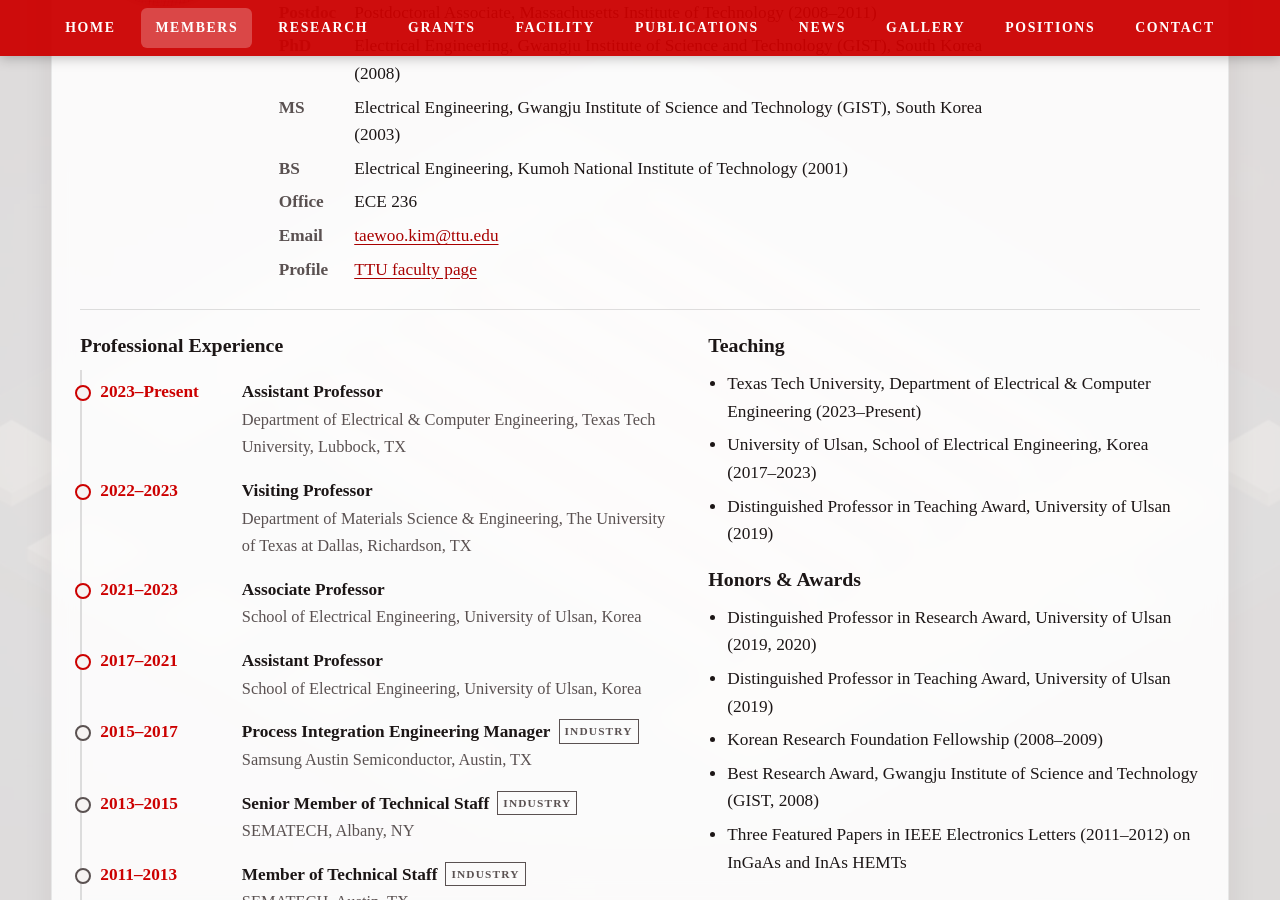
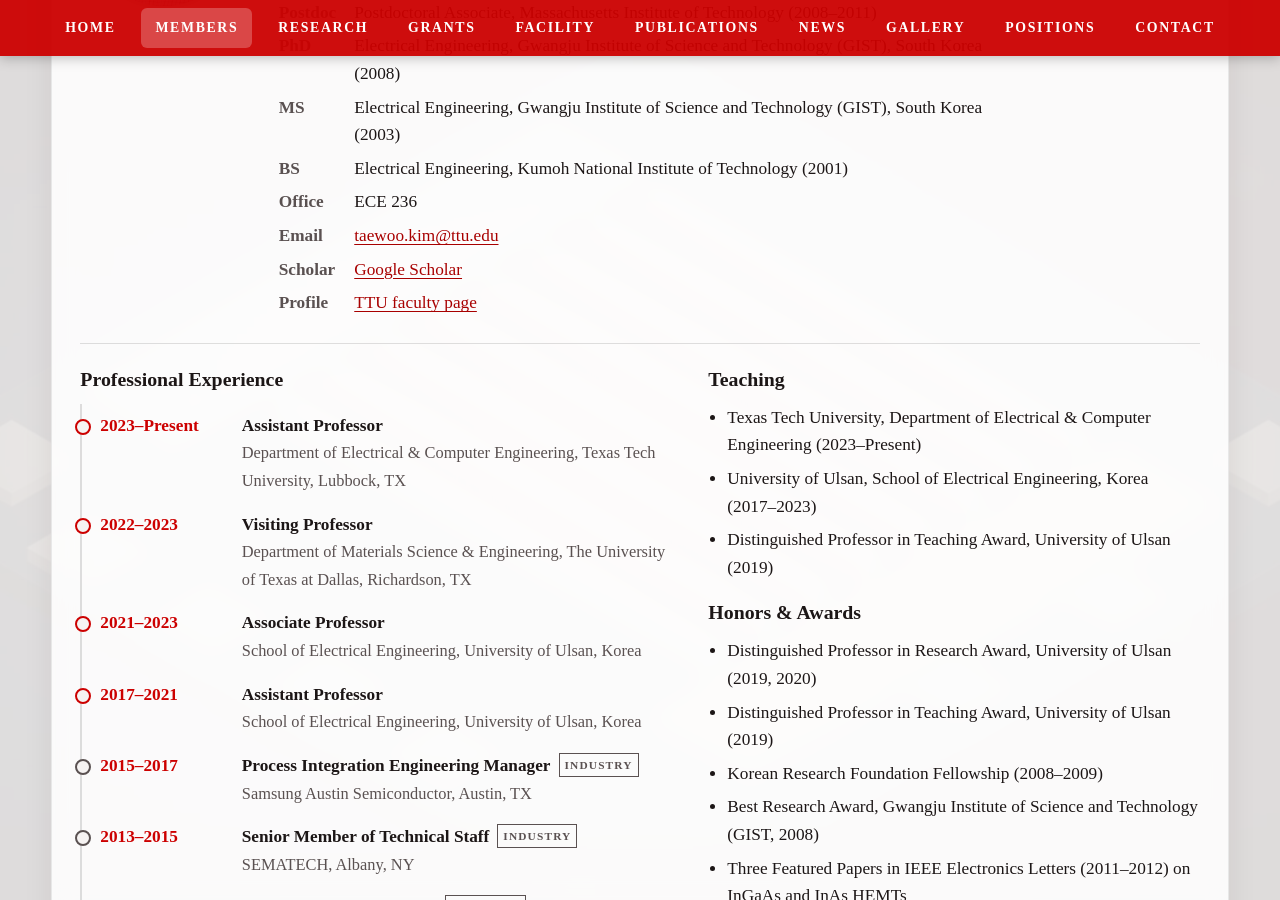
Before and after one commit to asdl-ttu/asdl-ttu.github.io, a Jekyll site: the page built from people.html, in a window 1280 px wide and 900 px high, scrolled down 662 px. Built offline with Jekyll 4.4.1, drawn with Linux system fonts in a browser that asks for light colours.

Commit message:
Add Google Scholar link to people.html
Added a section to display the scholar link if available.

```diff
--- a/people.html
+++ b/people.html
@@ -23,6 +23,7 @@ description: Principal investigator, graduate students and alumni of the Advance
           {% for ed in p.education %}<dt>{{ ed.degree }}</dt><dd>{{ ed.detail }}</dd>{% endfor %}
           {% if p.office %}<dt>Office</dt><dd>{{ p.office }}</dd>{% endif %}
           {% if p.email %}<dt>Email</dt><dd><a href="mailto:{{ p.email }}">{{ p.email }}</a></dd>{% endif %}
+          {% if p.scholar %}<dt>Scholar</dt><dd><a href="{{ p.scholar }}">Google Scholar</a></dd>{% endif %}
           {% if p.profile %}<dt>Profile</dt><dd><a href="{{ p.profile }}">TTU faculty page</a></dd>{% endif %}
         </dl>
       </div>
```
